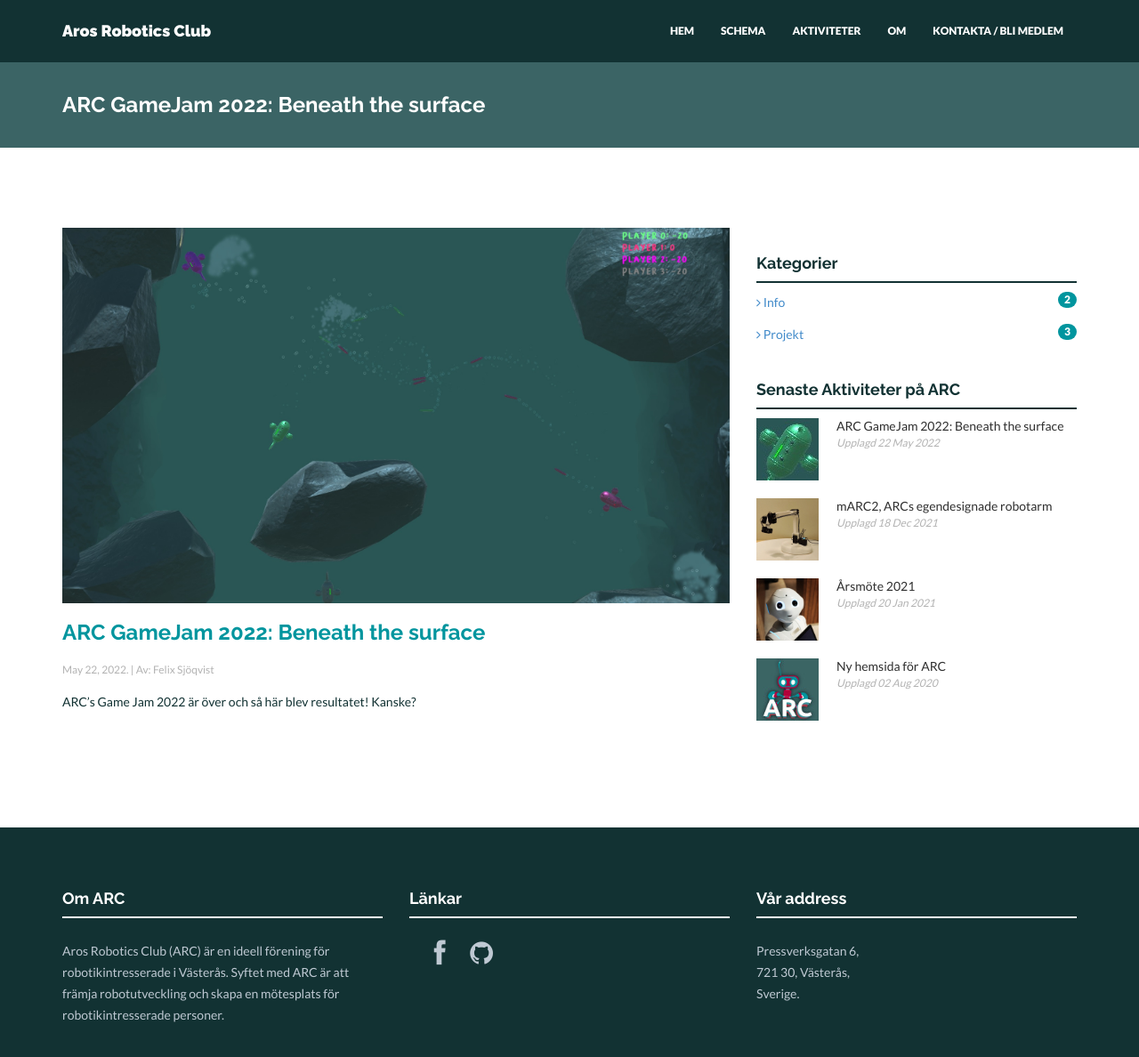
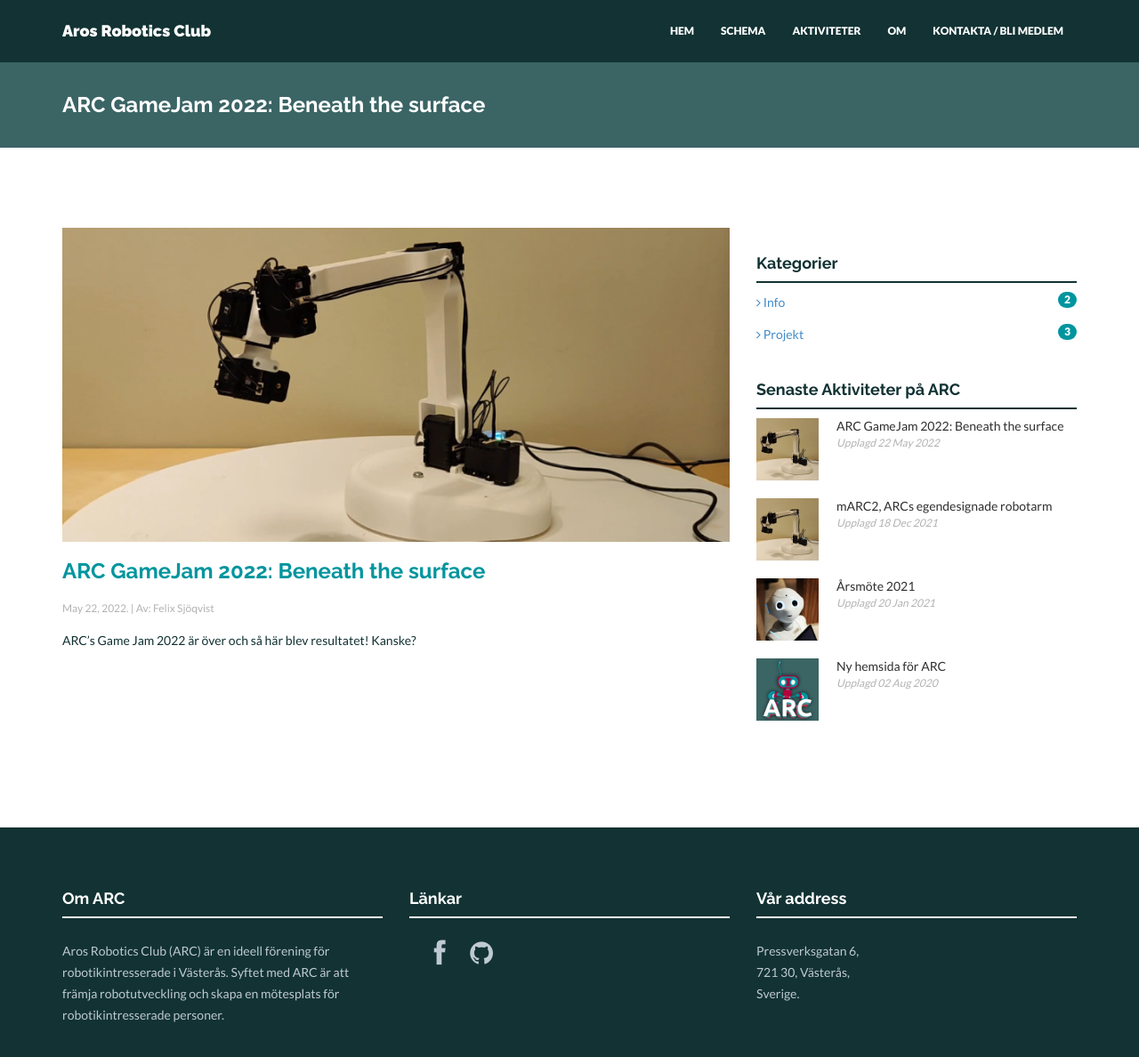
Before and after one commit to ARCsweden/ARCsweden.github.io, a Jekyll site: the page built from _posts/2022-05-22-GameJam.markdown, in a window 1280 px wide and 1225 px high. Shown: the top 1188 px of the window at 89% size. Built offline with Jekyll 4.4.1, drawn with Linux system fonts in a browser that asks for light colours; nearby versions of some CDN libraries.

Commit message:
Update 2022-05-22-GameJam.markdown

```diff
--- a/_posts/2022-05-22-GameJam.markdown
+++ b/_posts/2022-05-22-GameJam.markdown
@@ -5,9 +5,9 @@ date: 2022-05-22 17:10
 author: Felix Sjöqvist
 categories:
 - Projekt
-img: BenathTheSurface.jpg
-thumb: BenathTheSurface_thumb.jpg #thumbnail
-bthumb: BenathTheSurface_bthumb.jpg #bigthumbnail
+img: mARC2.jpg
+thumb: mARC2_thumb.jpg #thumbnail
+bthumb: mARC2_bthumb.jpg #bigthumbnail
 ---
 ARC's Game Jam 2022 är över och så här blev resultatet!
 <!--more-->
```
